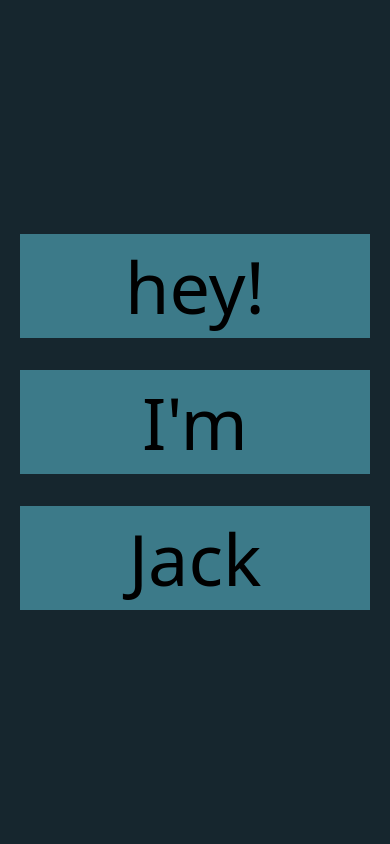
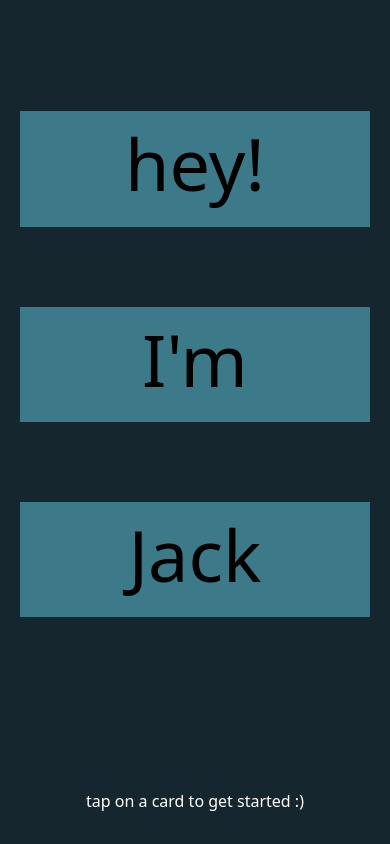
Before and after one commit to Thirteenhelens/testPersonalSite, a React (Create React App) app in the folder updatedpersonalsite/: page / in a window 390 px wide. Built offline with nearby package versions, Linux system fonts and the light colour scheme.

Commit message:
fixed mobile view

```diff
--- a/updatedpersonalsite/src/App/App.css
+++ b/updatedpersonalsite/src/App/App.css
@@ -494,20 +494,20 @@ Ensure the default browser behavior of the `hidden` attribute.
   cursor: pointer;
 }
 
+.grid-cols-1 {
+  grid-template-columns: repeat(1, minmax(0, 1fr));
+}
+
 .grid-cols-5 {
   grid-template-columns: repeat(5, minmax(0, 1fr));
 }
 
-.grid-cols-1 {
-  grid-template-columns: repeat(1, minmax(0, 1fr));
+.content-center {
+  align-content: center;
 }
 
-.grid-rows-3 {
-  grid-template-rows: repeat(3, minmax(0, 1fr));
-}
-
-.content-center {
-  align-content: center;
+.gap-y-8 {
+  row-gap: 2rem;
 }
 
 .gap-x-8 {
@@ -515,8 +515,24 @@ Ensure the default browser behavior of the `hidden` attribute.
           column-gap: 2rem;
 }
 
-.gap-y-8 {
-  row-gap: 2rem;
+.gap-y-5 {
+  row-gap: 1.25rem;
+}
+
+.gap-y-10 {
+  row-gap: 2.5rem;
+}
+
+.gap-y-14 {
+  row-gap: 3.5rem;
+}
+
+.gap-y-16 {
+  row-gap: 4rem;
+}
+
+.gap-y-20 {
+  row-gap: 5rem;
 }
 
 .bg-light {
@@ -565,6 +581,11 @@ Ensure the default browser behavior of the `hidden` attribute.
   line-height: 1;
 }
 
+.text-white {
+  --tw-text-opacity: 1;
+  color: rgb(255 255 255 / var(--tw-text-opacity));
+}
+
 .hover\:bg-light:hover {
   --tw-bg-opacity: 1;
   background-color: rgb(159 162 178 / var(--tw-bg-opacity));
@@ -574,10 +595,32 @@ Ensure the default browser behavior of the `hidden` attribute.
   .sm\:grid {
     display: grid;
   }
+
+  .sm\:text-white {
+    --tw-text-opacity: 1;
+    color: rgb(255 255 255 / var(--tw-text-opacity));
+  }
+
+  .sm\:opacity-0 {
+    opacity: 0;
+  }
 }
 
 @media (min-width: 768px) {
   .md\:grid {
     display: grid;
   }
+
+  .md\:grid-cols-5 {
+    grid-template-columns: repeat(5, minmax(0, 1fr));
+  }
+
+  .md\:content-center {
+    align-content: center;
+  }
+
+  .md\:gap-x-8 {
+    -webkit-column-gap: 2rem;
+            column-gap: 2rem;
+  }
 }
--- a/updatedpersonalsite/src/landingPage/landingPage.jsx
+++ b/updatedpersonalsite/src/landingPage/landingPage.jsx
@@ -21,13 +21,14 @@ export default function LandingPage() {
       class="
       p-5
       grid
-      gap-y-8
+      gap-y-20
       h-screen
       w-screen
       bg-darker
-      grid-cols-1
+      md:gap-x-8
       text-center
-      sm:grid gap-x-8 grid-cols-5 content-center
+      md:grid-cols-5
+      md:content-center
       "
     >
       <div />
@@ -53,6 +54,10 @@ export default function LandingPage() {
         </p>
       </div>
       <div />
+
+      <div>
+        <p class="text-white sm:opacity-0">tap on a card to get started :)</p>
+      </div>
     </div>
   );
 }
--- a/updatedpersonalsite/tailwind.config.js
+++ b/updatedpersonalsite/tailwind.config.js
@@ -7,6 +7,7 @@ module.exports = {
       main: "#3c7a89",
       light: "#9fa2b2",
       lighter: "#dbc2cf",
+      white: "#FFFFFF",
     },
   },
   plugins: [],
```
